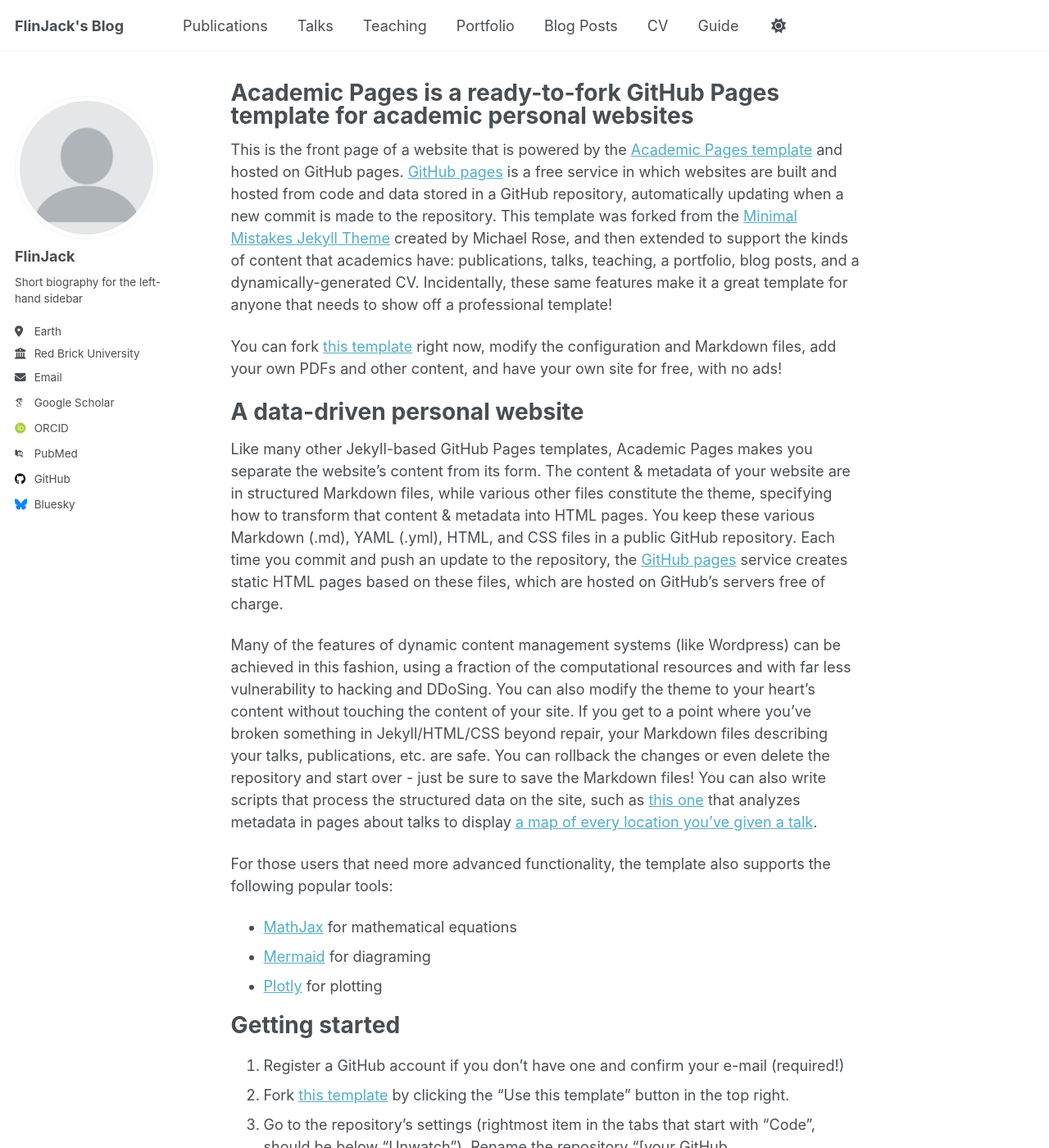
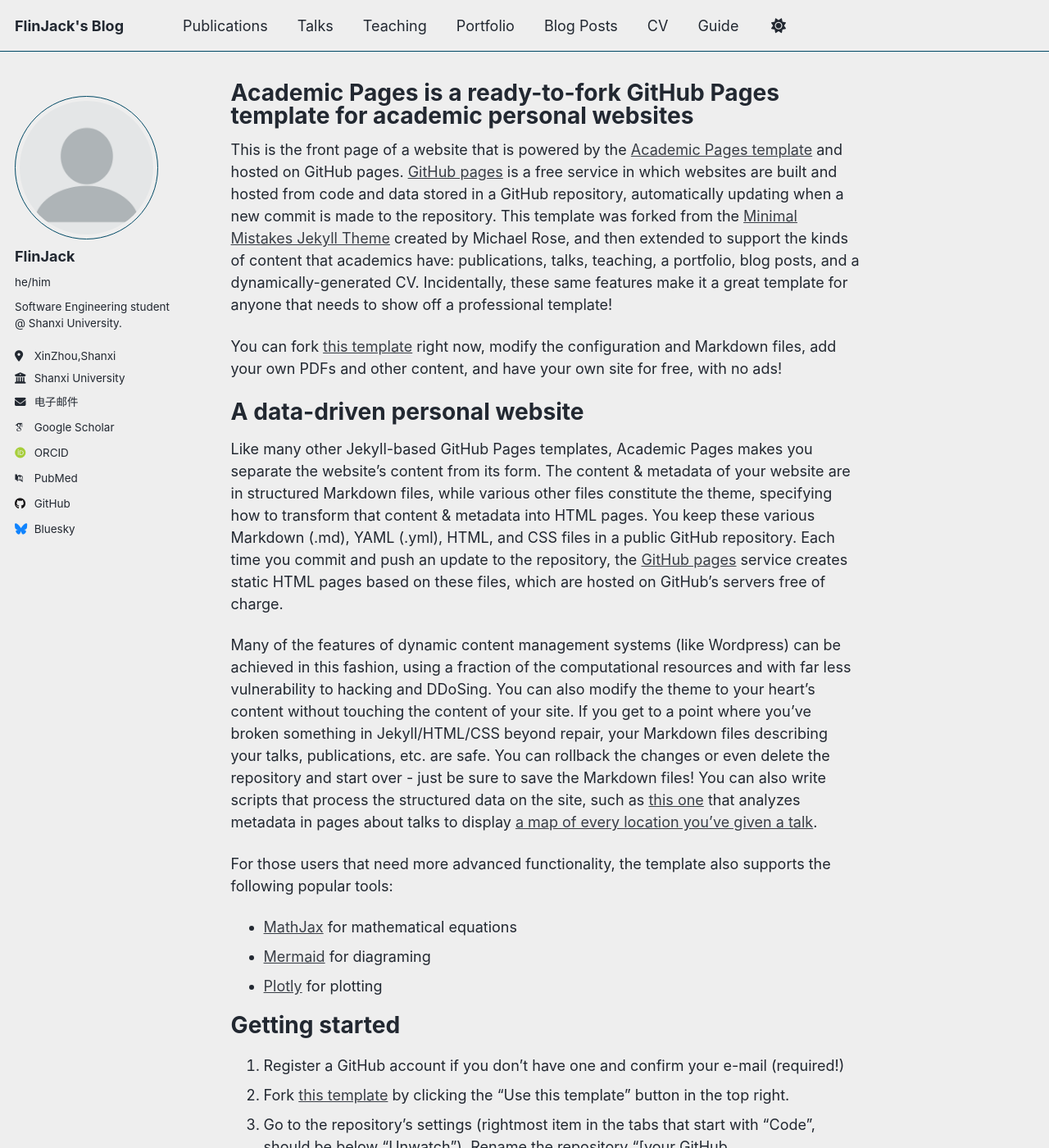
Before and after one commit to FlinJack/FlinJack.github.io, a Jekyll site: the page built from _pages/about.md, in a window 1280 px wide and 1400 px high. Shown: the whole window at 82% size. Built offline with Jekyll 4.4.1, drawn with Linux system fonts in a browser that asks for light colours; some web fonts are replaced; a script that is not in the unit is left out; some of the changed text lies outside the part shown.

Commit message:
Update _config.yml

```diff
--- a/_config.yml
+++ b/_config.yml
@@ -7,12 +7,12 @@
 # server process.
 
 # Basic Site Settings
-locale                   : "en-US"
-site_theme               : "default" # Currently available options are "default", "air"
+locale                   : "zh-CN"
+site_theme               : "air" # Currently available options are "default", "air"
 title                    : "FlinJack's Blog"
 title_separator          : "-"
-name                     : &name "Your Name"
-description              : &description "personal description"
+name                     : &name "fu jiajun"
+description              : &description "This is my own blog page"
 url                      : https://academicpages.github.io # the base hostname & protocol for your site e.g. "https://[your GitHub username].github.io" or if you already have some other page hosted on Github then use "https://[your GitHub username].github.io/[Your Repo Name]"
 baseurl                  : "" # the subpath of your site, e.g. "/blog"
 repository               : "academicpages/academicpages.github.io"
@@ -24,12 +24,12 @@
   # Biographic information
   avatar           : "profile.png"
   name             : "FlinJack"
-  pronouns         : # example: "she/her"
-  bio              : "Short biography for the left-hand sidebar"
-  location         : "Earth"
-  employer         : "Red Brick University"
+  pronouns         : "he/him"
+  bio              : "Software Engineering student @ Shanxi University."
+  location         : "XinZhou,Shanxi"
+  employer         : "Shanxi University"
   uri              : # URL
-  email            : "none@example.org"
+  email            : "fjj2090868900@outlook.com"
 
   # Academic websites
   academia         : # URL
```
